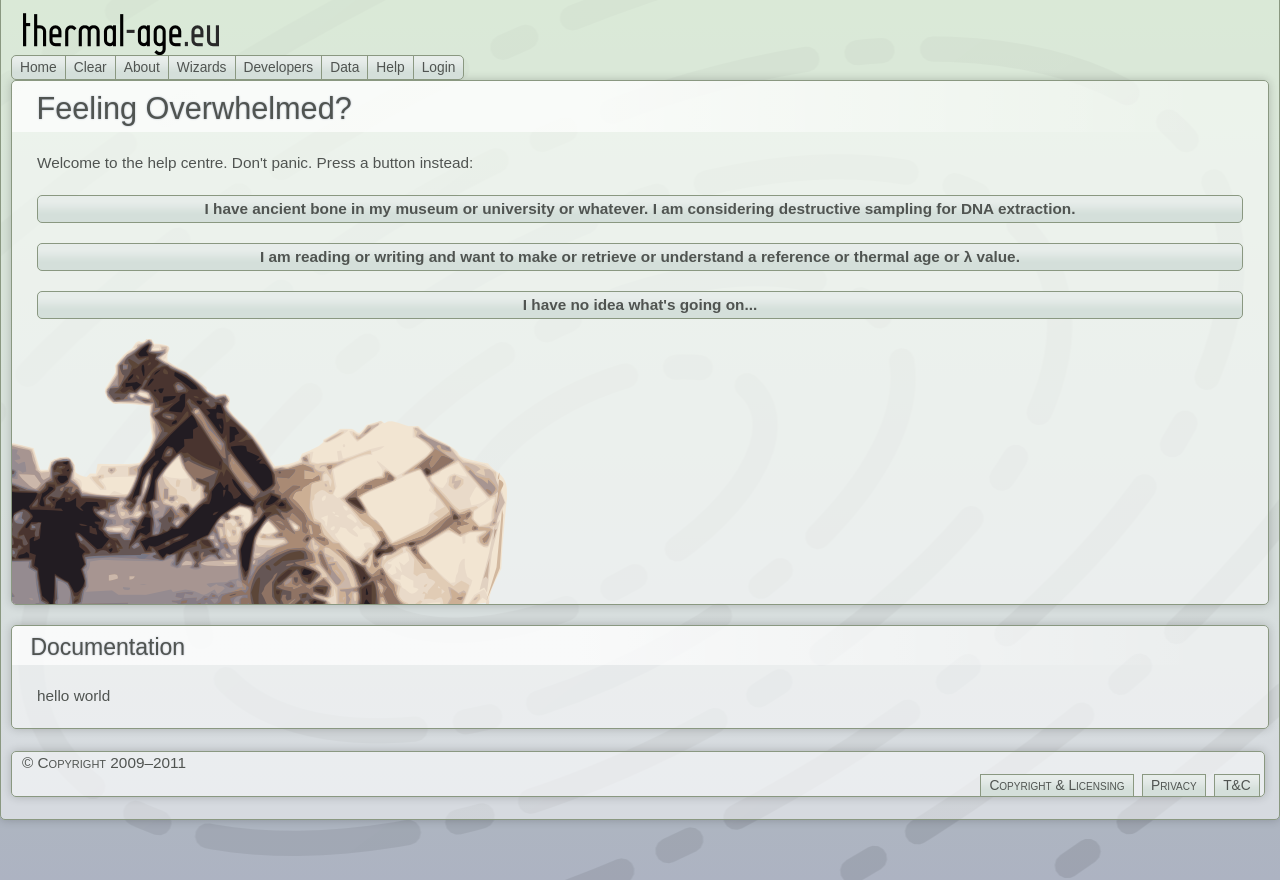
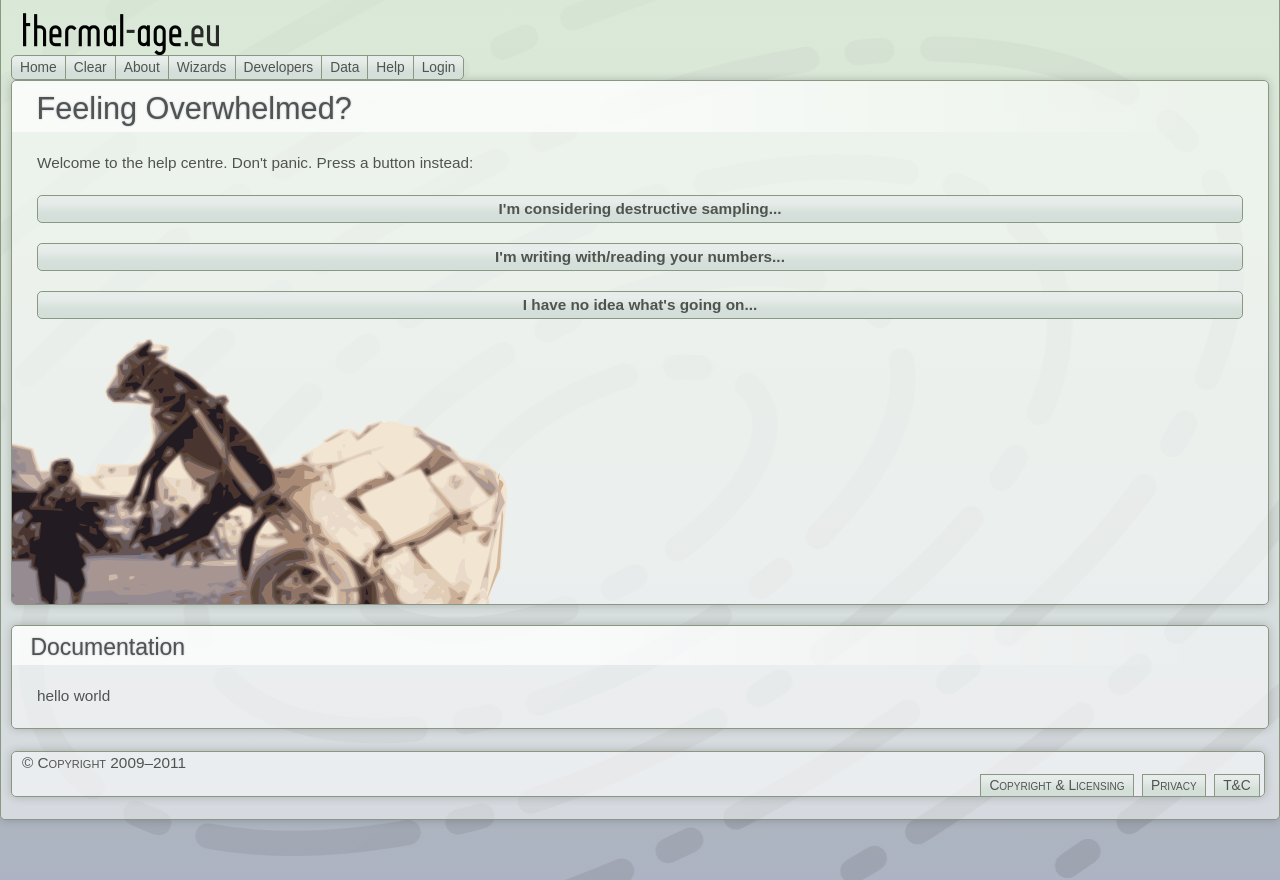
Before and after one commit to dhharker/thermal-age.eu, a CakePHP app: the page made by app/views/pages/help.ctp in a window 1280 px wide. Run offline with PHP 8.4 and a stand-in for CakePHP, Linux system fonts and the light colour scheme; the template is opened without the code that fills it, so the values that code supplies are empty; some libraries are stand-ins or nearby versions.

Commit message:
made help button text much shorter (containing much less information about potential clickees' needs)

```diff
--- a/app/views/pages/help.ctp
+++ b/app/views/pages/help.ctp
@@ -7,12 +7,12 @@
         </p>
 
             <?php echo $this->Html->link(
-                    "I have ancient bone in my museum or university or whatever. I am considering destructive sampling for DNA extraction.",
+                    "I'm considering destructive sampling...",
                     array ('controller' => 'pages', 'action' => 'help', 'curator_intro'),
                     array('class' => 'fg-button ui-state-default ui-corner-all cta-button', 'escape' => false)); ?>
 
             <?php echo $this->Html->link(
-                    "I am reading or writing and want to make or retrieve or understand a reference or thermal age or &lambda; value.",
+                    "I'm writing with/reading your numbers...",
                     array ('controller' => 'pages', 'action' => 'help', 'researcher_intro'),
                     array('class' => 'fg-button ui-state-default ui-corner-all cta-button', 'escape' => false)); ?>
 
```
